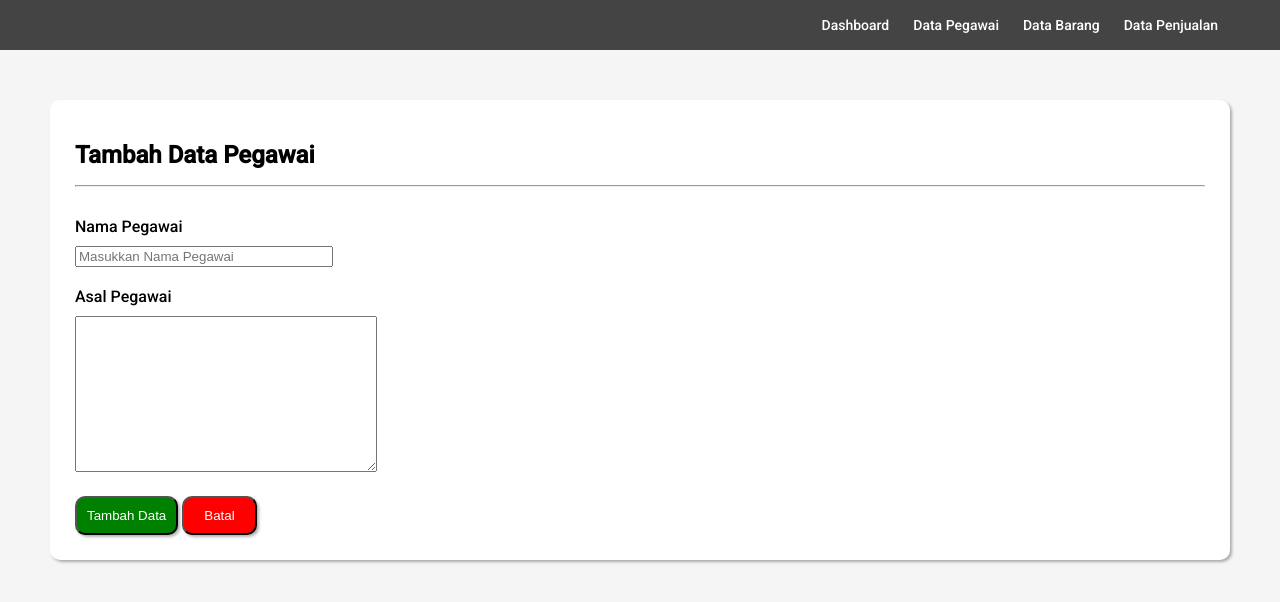
After one commit to deyan-ardi/project_latihan, a PHP site: page /tambah_pegawai.php in a window 1280 px wide. The commit adds this page. Shown: the top 602 px of the page. Run offline with PHP 8.4, Linux system fonts and the light colour scheme.

Commit message:
menambahkan tampilan tambah pegawai

```diff
--- a/example/assets/style.css
+++ b/example/assets/style.css
@@ -106,3 +106,95 @@ p, .info-web {
     color: #666;
     font-family: Georgia, 'Times New Roman', Times, serif;
 }
+
+/* Dari Untuk Table */
+
+table {
+    margin-top: 30px;
+}
+
+hr {
+    margin-bottom: 30px;
+}
+
+table tbody tr {
+    text-align: justify;
+}
+
+table tbody tr .no {
+    text-align: center;
+}
+
+table thead tr {
+    background-color: lightskyblue;
+}
+
+table tbody tr .hapus {
+    padding: 10px;
+    border-radius: 10px;
+    background-color: red;
+    box-shadow: 2px 2px 3px rgba(0, 0, 0, .3);
+    line-height: 40px;
+    text-decoration: none;
+    color: #fff;
+}
+
+table tbody tr .hapus:hover {
+    background-color: darkred;
+}
+
+table tbody tr .tombol {
+    text-align: center;
+}
+
+table tbody tr .ubah {
+    padding: 10px;
+    border-radius: 10px;
+    background-color: darkturquoise;
+    box-shadow: 2px 2px 3px rgba(0, 0, 0, .3);
+    text-decoration: none;
+    color: #fff;
+}
+
+table tbody tr .ubah:hover {
+    background-color: darkcyan;
+}
+
+.tambah {
+    padding: 10px;
+    border-radius: 10px;
+    background-color: green;
+    box-shadow: 2px 2px 3px rgba(0, 0, 0, .3);
+    text-decoration: none;
+    color: #fff;
+}
+
+.tambah:hover {
+    background-color: darkgreen;
+}
+
+.reset {
+    padding: 10px 20px 10px 20px;
+    border-radius: 10px;
+    background-color: red;
+    box-shadow: 2px 2px 3px rgba(0, 0, 0, .3);
+    text-decoration: none;
+    color: #fff;
+}
+
+.reset:hover {
+    background-color: darkred;
+}
+
+.form-group {
+    margin-bottom: 20px;
+}
+
+.form-group #nama {
+    margin-top: 10px;
+    width: 250px;
+}
+
+.form-group #asal {
+    margin-top: 10px;
+}
--- /dev/null
+++ b/example/tambah_pegawai.php
@@ -0,0 +1,43 @@
+<!DOCTYPE html>
+<html lang="en">
+
+<head>
+    <meta charset="UTF-8">
+    <meta name="viewport" content="width=device-width, initial-scale=1.0">
+    <link rel="stylesheet" href="assets/style.css">
+    <link href="https://fonts.googleapis.com/css2?family=Roboto:wght@500&display=swap" rel="stylesheet">
+    <title>UD Sumber Hasil - Tambah Data Pegawai</title>
+</head>
+
+<body>
+    <nav>
+        <div class="navbar">
+            <ul>
+                <li><a href="index.php">Dashboard</a></li>
+                <li><a href="pegawai.php">Data Pegawai</a></li>
+                <li><a href="barang.php">Data Barang</a></li>
+                <li><a href="penjualan.php">Data Penjualan</a></li>
+            </ul>
+        </div>
+    </nav>
+    <main class="konten">
+        <h1>Tambah Data Pegawai</h1>
+        <hr>
+        <div class="form">
+            <form action="">
+                <div class="form-group">
+                    <label for="nama">Nama Pegawai</label> <br>
+                    <input type="text" id="nama" name="nama" placeholder="Masukkan Nama Pegawai">
+                </div>
+                <div class="form-group">
+                    <label for="asal">Asal Pegawai</label> <br>
+                    <textarea name="asal" id="asal" cols="35" rows="10"></textarea>
+                </div>
+                <button type="submit" class="tambah">Tambah Data</button>
+                <button type="reset" class="reset">Batal</button>
+            </form>
+        </div>
+    </main>
+</body>
+
+</html>
```
Also changed, not shown: example/index.php (+11 -8 lines), example/pegawai.php (+56 -0 lines), example/assets/db_latihan.sql (renamed from example/db_latihan.sql).
